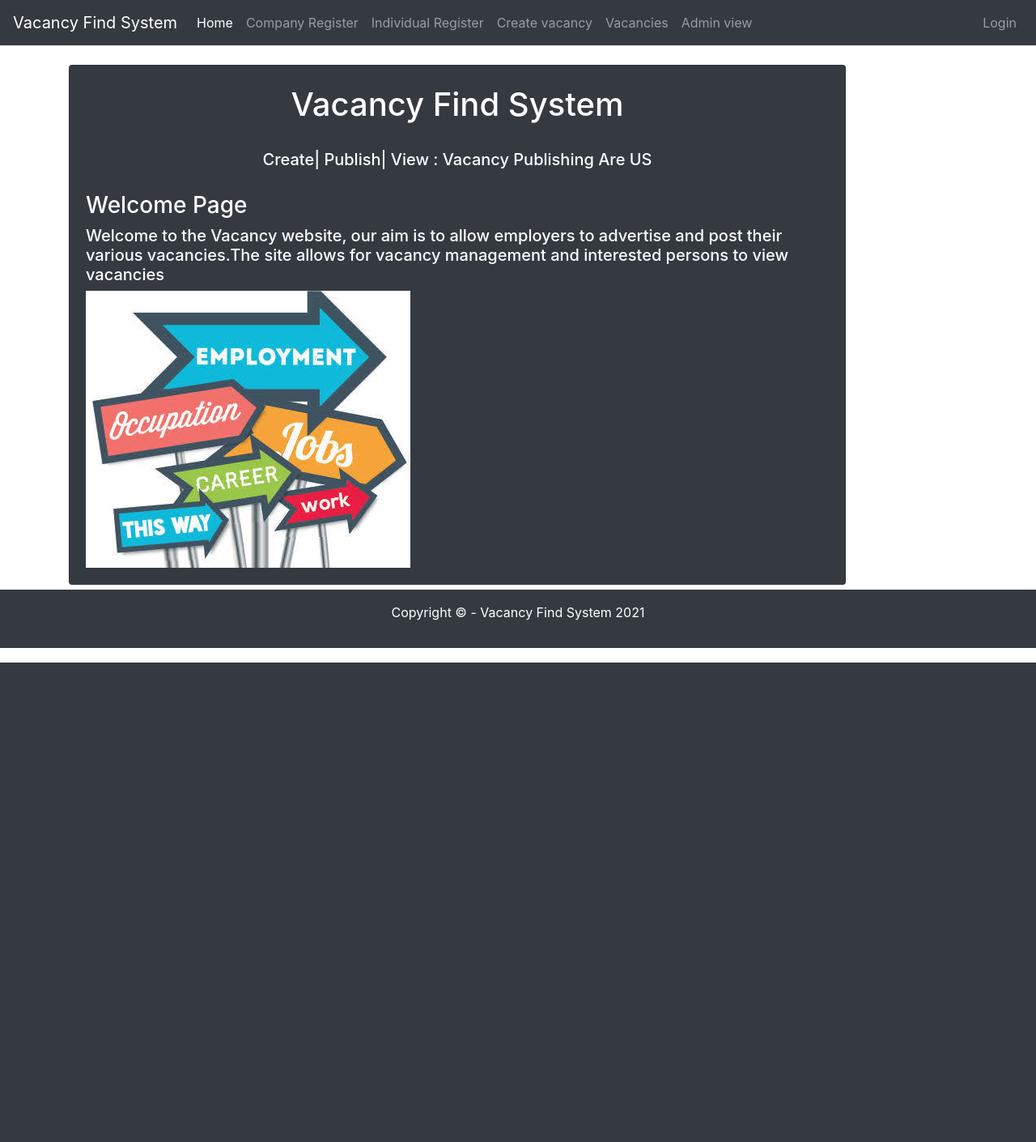
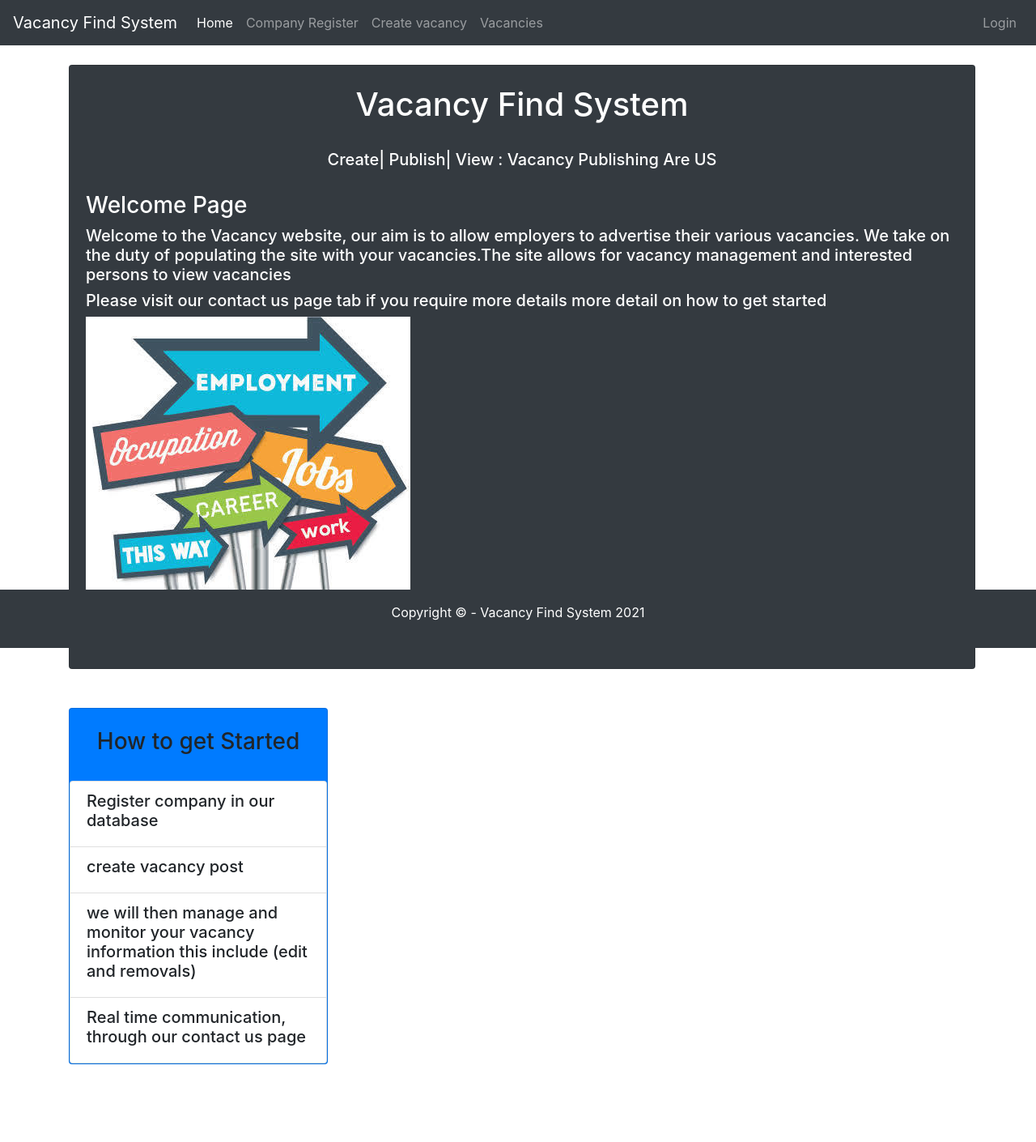
Before and after one commit to adrian3xl/VacancyWebsite, a PHP site: page / in a window 1280 px wide. Shown: the whole page at 81% size. Before the commit the page ends 818 px from the top, so only its background shows below. Run offline with PHP 8.4, Linux system fonts and the light colour scheme; data that the repository does not hold is empty; some libraries are stand-ins or nearby versions.

Commit message:
more fetutures
added few extra features

```diff
--- a/createvacancy.php
+++ b/createvacancy.php
@@ -2,6 +2,7 @@
     $title = 'Registration for Company';
 
     require_once 'includes/header.php';
+    require_once 'includes/auth_check.php';
    require_once 'db/conn.php';
    $results = $crud->getEmployer();
 
--- a/deleteemployer.php
+++ b/deleteemployer.php
@@ -1,5 +1,6 @@
 <?php
 
+    require_once 'includes/auth_check.php';
     require_once 'db/conn.php';
     if(!isset($_GET['id'])){
         include 'includes/errormessage.php';
--- a/deletevacancy.php
+++ b/deletevacancy.php
@@ -1,5 +1,6 @@
 <?php
 
+    require_once 'includes/auth_check.php';
     require_once 'db/conn.php';
     if(!isset($_GET['id'])){
         include 'includes/errormessage.php';
--- a/editemployer.php
+++ b/editemployer.php
@@ -2,6 +2,7 @@
     $title = 'Edit Record';
 
     require_once 'includes/header.php';
+    require_once 'includes/auth_check.php';
     require_once 'db/conn.php';
 
     if(!isset($_GET['id']))
--- a/editpost_employer.php
+++ b/editpost_employer.php
@@ -1,4 +1,5 @@
 <?php
+  require_once 'includes/auth_check.php';
     require_once 'db/conn.php';
     //Get values from post operation
     if(isset($_POST['submit'])){
--- a/editpostvacancy.php
+++ b/editpostvacancy.php
@@ -1,4 +1,5 @@
 <?php
+  require_once 'includes/auth_check.php';
     require_once 'db/conn.php';
     //Get values from post operation
     if(isset($_POST['submit'])){
--- a/editvacancy.php
+++ b/editvacancy.php
@@ -2,6 +2,7 @@
     $title = 'Edit Record';
 
     require_once 'includes/header.php';
+    require_once 'includes/auth_check.php';
     require_once 'db/conn.php';
 
     $results = $crud->getEmployer();
--- /dev/null
+++ b/includes/auth_check.php
@@ -0,0 +1,5 @@
+<?php
+    if(!isset($_SESSION['username'])){
+        header("Location: login.php");
+    }
+?>
--- a/includes/header.php
+++ b/includes/header.php
@@ -30,11 +30,9 @@ include_once 'includes/session.php'?>
         <div class="navbar-nav mr-auto">
           <a class="nav-item nav-link active" href="index.php">Home <span class="sr-only">(current)</span></a>
           <a class="nav-item nav-link" href="registration_company.php">Company Register</a>
-          <a class="nav-item nav-link" href="registration2.php">Individual Register</a>
           <a class="nav-item nav-link" href="createvacancy.php">Create vacancy</a>
           <a class="nav-item nav-link" href="viewvacancy.php">Vacancies</a>
 
-          <a class="nav-item nav-link" href="view_employerrecords.php">Admin view</a>
         </div>
         <div class="navbar-nav ml-auto">
           <?php
--- a/index.php
+++ b/index.php
@@ -9,7 +9,7 @@
 
 
     <form method="post" action="success.php" enctype="multipart/form-data">
-    <div class="card card-dark bg-dark text-white"  style="width: 60rem;">
+    <div class="card card-dark bg-dark text-white"  style="width: 70rem;">
     <br>
 
     <h1 class="text-center"> Vacancy Find System</h1>
@@ -22,22 +22,47 @@
 
 echo '<h3>Welcome Page<h3>';
 
-echo '<h5> Welcome to the Vacancy website, our aim is to allow employers to advertise and post their various vacancies.The site allows for vacancy management and  interested persons to view vacancies </h5>';
+echo '<h5> Welcome to the Vacancy website, our aim is to allow employers to advertise their various vacancies.
+ We take on the duty of populating the site with your vacancies.The site allows for vacancy management and  interested
+  persons to view vacancies </h5>';
 
+  echo '<h5> Please visit our contact us page tab if you require more details more detail on how to get started </h5>';
 
 
 ?>
 
 <img src="img/employment.jpeg" alt="employment">
 
+<br>
+<br>
+<br>
+<br>
 
     </div>
 </div>
- </form>
 
 
+<br>
+<br>
 
+</form>
 
+ <form method="post" action="success.php" enctype="multipart/form-data">
+    <div class="card card-dark bg-primary text-black"  style="width: 20rem;">
+    <br>
+    <h3 class="text-center"> How to get Started </h3>
+    <br>
+
+<ol class="list-group list-group-numbered">
+  <li class="list-group-item"> <h5>Register company in our database</h5></li>
+  <li class="list-group-item"><h5>create vacancy post</h5></li>
+  <li class="list-group-item"><h5>we will then manage and monitor your vacancy information this include (edit and removals)</h5></li>
+  <li class="list-group-item"><h5>Real time communication, through our contact us page</h5></li>
+</ol>
+    </div>
+</div>
+
+ </form>
 <br>
 <br>
 <br>
```
Also changed, not shown: secondsuserview.php (deleted).
